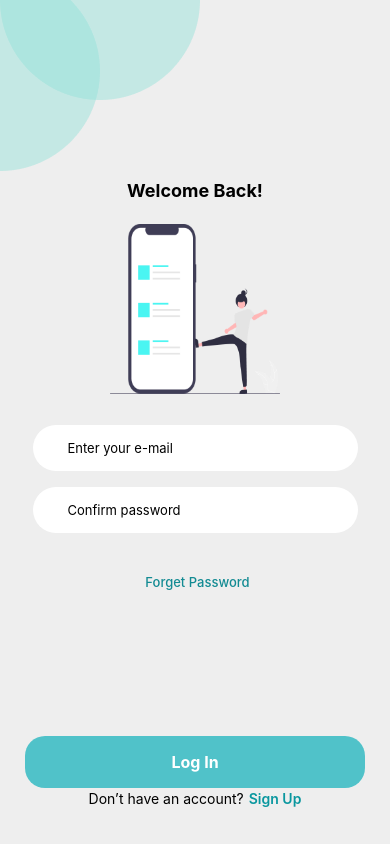
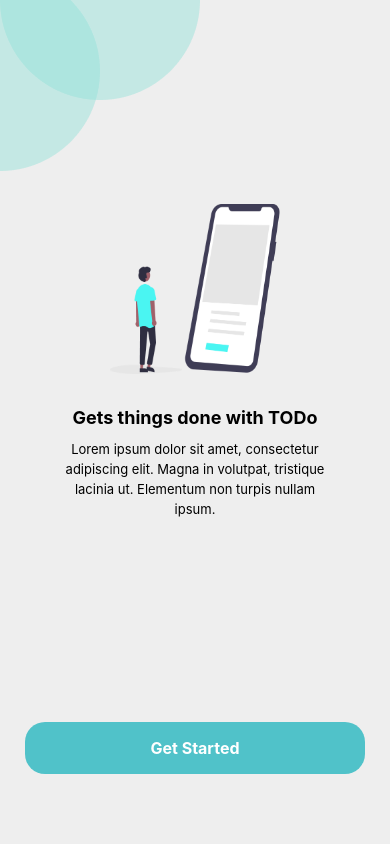
Before and after one commit to pjcaro/todo-app-RN, a React Native app: screen / in a window 390 px wide. Built offline with nearby package versions, Linux system fonts and the light colour scheme.

Commit message:
update register page button margin

```diff
--- a/src/nav/index.js
+++ b/src/nav/index.js
@@ -13,7 +13,7 @@ const Navigator = () => {
     <NavigationContainer>
       <Stack.Navigator
         screenOptions={{ headerShown: false }}
-        initialRouteName="Login">
+        initialRouteName="Home">
         <Stack.Screen name="Home" component={Onboarding} />
         <Stack.Screen name="SignUp" component={SignUp} />
         <Stack.Screen name="Login" component={Login} />
--- a/src/views/signUp/styles.js
+++ b/src/views/signUp/styles.js
@@ -33,7 +33,7 @@ const styles = {
     alignContent: 'center',
     justifyContent: 'center',
     alignItems: 'center',
-    marginBottom: 79,
+    marginBottom: 35,
   },
   inputContainer: {
     flex: 1,
```
